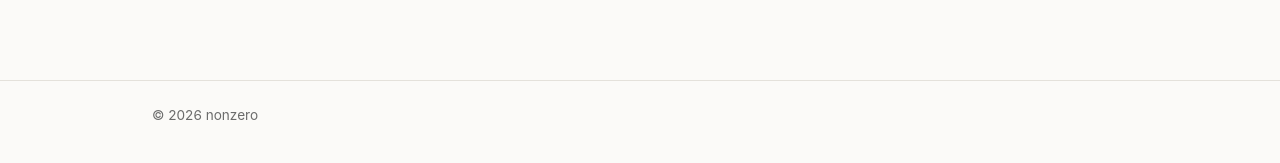
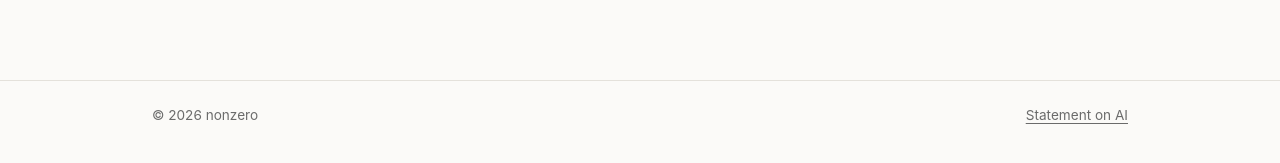
Before and after one commit to bensnoozled/bensnoozled.github.io, a Jekyll site: the page built from index.html, in a window 1280 px wide. Shown: the part 502-665 px from the top of the page. Built offline with Jekyll 4.4.1, drawn with Linux system fonts in a browser that asks for light colours.

Commit message:
Add Statement on AI page and footer link
Co-Authored-By: Claude Opus 5.5 <noreply@anthropic.com>

```diff
--- a/_includes/footer.html
+++ b/_includes/footer.html
@@ -1,5 +1,6 @@
 <footer class="site-footer">
   <div class="wrap">
     <span>&copy; {{ 'now' | date: "%Y" }} {{ site.title }}</span>
+    <a href="{{ '/ai/' | relative_url }}">Statement on AI</a>
   </div>
 </footer>
--- a/assets/css/style.css
+++ b/assets/css/style.css
@@ -80,6 +80,22 @@ a {
   padding: 1.5rem 0;
   color: var(--fg-muted);
   font-size: 0.85rem;
+}
+
+.site-footer .wrap {
+  display: flex;
+  flex-wrap: wrap;
+  justify-content: space-between;
+  gap: 0.5rem 1.5rem;
+}
+
+.site-footer a {
+  text-decoration: underline;
+  text-underline-offset: 0.2em;
+}
+
+.site-footer a:hover {
+  color: var(--fg);
 }
 
 /* Main */
```
Also changed, not shown: ai.html (added, +10 -0 lines).
